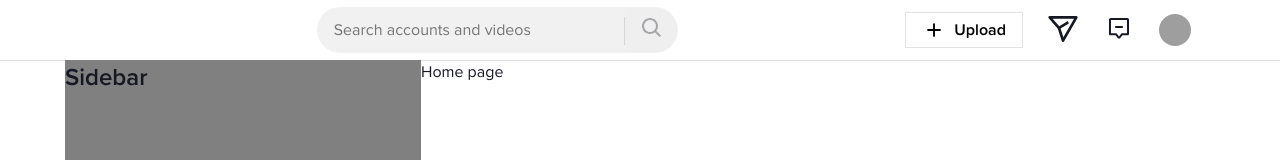
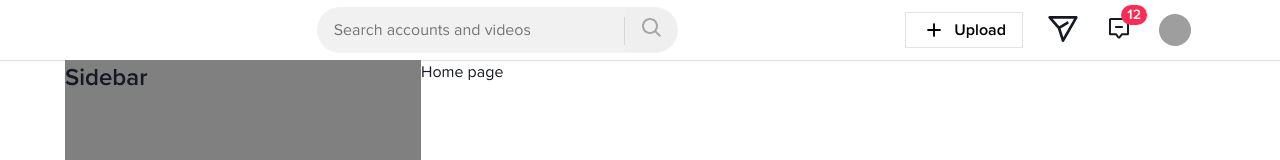
Before and after one commit to PhuSon2809/tiktok-ui, a React (Create React App) app: page / in a window 1280 px wide. Shown: the top 160 px of the page. Built offline with nearby package versions, Linux system fonts and the light colour scheme; grey boxes are pictures that could not be loaded.

Commit message:
Fix bug Header #1

```diff
--- a/src/components/Button/Button.module.scss
+++ b/src/components/Button/Button.module.scss
@@ -4,7 +4,7 @@
   border-radius: 4px;
   font-size: 1.6rem;
   font-weight: 700;
-  font-family: 'ProximaNova', sans-serif;
+  font-family: var(--font-family);
   cursor: pointer;
   background-color: var(--white);
   border: 1px solid transparent;
--- a/src/components/GlobalStyles/GlobalStyles.scss
+++ b/src/components/GlobalStyles/GlobalStyles.scss
@@ -5,6 +5,8 @@
   --black: #000;
   --white: #fff;
   --text-color: #161823;
+
+  --font-family: 'ProximaNova', sans-serif;
 
   //Default layout
   --default-layout-header-height: 60px;
@@ -23,7 +25,7 @@ html {
 }
 
 body {
-  font-family: 'ProximaNova', sans-serif;
+  font-family: var(--font-family);
   font-size: 1.6rem;
   line-height: 1.5;
   text-rendering: optimizeSpeed;
--- a/src/components/Layout/components/Header/Header.jsx
+++ b/src/components/Layout/components/Header/Header.jsx
@@ -2,6 +2,7 @@ import React from 'react';
 import classNames from 'classnames/bind';
 import { FontAwesomeIcon } from '@fortawesome/react-fontawesome';
 import { faEllipsisVertical } from '@fortawesome/free-solid-svg-icons';
+import { Link } from 'react-router-dom';
 import Tippy from '@tippyjs/react';
 import 'tippy.js/dist/tippy.css';
 
@@ -23,6 +24,7 @@ import {
 } from '~/components/Icons/Icon';
 import Search from '../Search/Search';
 import Image from '~/components/Image/Image';
+import routesConfig from '~/config/routes';
 
 const cx = classNames.bind(styles); //giúp viết đc dấu gạch ngang khi đặt tên className
 
@@ -97,7 +99,9 @@ function Header() {
   return (
     <header className={cx('wrapper')}>
       <div className={cx('inner')}>
-        <img src={images.logo} alt="" />
+        <Link to={routesConfig.home} className={cx('logo-link')}>
+          <img src={images.logo} alt="" />
+        </Link>
 
         {/* Search */}
         <Search />
@@ -117,11 +121,6 @@ function Header() {
 
           {currentUser ? (
             <>
-              {/* <Tippy content="Upload video">
-                <button className={cx('action-btn')}>
-                  <FontAwesomeIcon icon={faCloudUpload} />
-                </button>
-              </Tippy> */}
               <Tippy content="Message">
                 <button className={cx('action-btn')}>
                   <MessageIcon />
@@ -130,6 +129,7 @@ function Header() {
               <Tippy content="Inbox">
                 <button className={cx('action-btn')}>
                   <InboxIcon />
+                  <span className={cx('badge')}>12</span>
                 </button>
               </Tippy>
             </>
--- a/src/components/Layout/components/Header/Header.module.scss
+++ b/src/components/Layout/components/Header/Header.module.scss
@@ -19,6 +19,10 @@
     justify-content: space-between;
     align-items: center;
 
+    .logo-link{
+      display: flex;
+    }
+
     .action {
       display: flex;
       align-items: center;
@@ -31,6 +35,7 @@
       }
 
       .action-btn {
+        position: relative;
         color: rgba(22, 24, 35);
         font-size: 2.4rem;
         background: transparent;
@@ -38,6 +43,21 @@
         cursor: pointer;
         line-height: 2.2rem;
       }
+
+      .badge {
+        position: absolute;
+        top: -3px;
+        right: 0px;
+        padding: 0px 6px;
+        height: 2rem;
+        line-height: 2rem;
+        border-radius: 10px;
+        font-size: 1.4rem;
+        font-weight: 600;
+        color: var(--white);
+        font-family: var(--font-family);
+        background-color: var(--primary);
+    }
 
       .user-avatar {
         width: 32px;
--- a/src/components/Layout/components/Search/Search.jsx
+++ b/src/components/Layout/components/Search/Search.jsx
@@ -51,6 +51,17 @@ function Search() {
     setShowResult(false);
   };
 
+  const handleChange = (e) => {
+    const searchValue = e.target.value;
+    if (!searchValue.startsWith(' ')) {
+      setSearchValue(searchValue);
+    }
+  };
+
+  // const handleSubmit = ()=>{
+
+  // }
+
   return (
     <HeadlessTippy
       interactive
@@ -73,7 +84,7 @@ function Search() {
           value={searchValue}
           spellCheck={false}
           placeholder="Search accounts and videos"
-          onChange={(e) => setSearchValue(e.target.value)}
+          onChange={handleChange}
           onFocus={(e) => setShowResult(true)}
         />
         {!!searchValue && !loading && (
@@ -86,7 +97,10 @@ function Search() {
           <FontAwesomeIcon className={cx('loading')} icon={faSpinner} />
         )}
 
-        <button className={cx('search-btn')}>
+        <button
+          className={cx('search-btn')}
+          onMouseDown={(e) => e.preventDefault()}
+        >
           <SearchIcon />
         </button>
       </div>
--- a/src/components/Layout/components/Search/Search.module.scss
+++ b/src/components/Layout/components/Search/Search.module.scss
@@ -26,6 +26,7 @@
     font-size: 1.6rem;
     background-color: transparent;
     caret-color: var(--primary); //Màu của dấu nháy inputư
+    font-family: var(--font-family);
 
     &:not(:placeholder-shown) ~ .search-btn {
       color: rgba(22, 24, 35, 0.75);
--- a/src/components/Poper/Menu/Menu.jsx
+++ b/src/components/Poper/Menu/Menu.jsx
@@ -10,7 +10,7 @@ const cx = classNames.bind(styles);
 
 const defaultFn = () => {};
 
-function Menu({ children, menu = [], onChange = defaultFn }) {
+function Menu({ children, menu = [], onChange = defaultFn, hideOnClick = false }) {
   const [history, setHistory] = useState([{ data: menu }]);
   const current = history[history.length - 1];
 
@@ -38,6 +38,7 @@ function Menu({ children, menu = [], onChange = defaultFn }) {
       interactive
       delay={[0, 700]}
       offset={[12, 8]}
+      hideOnClick={hideOnClick}
       placement="bottom-end"
       render={(attrs) => (
         <div className={cx('menu-list')} tabIndex="-1" {...attrs}>
--- /dev/null
+++ b/src/config/routes.js
@@ -0,0 +1,9 @@
+const routes = {
+  home: '/',
+  following: '/following',
+  profile: '/@:nickname',
+  upload: '/upload',
+  search: '/search',
+};
+
+export default routes;
```
Also changed, not shown: src/routes/Routes.js (+7 -5 lines).
